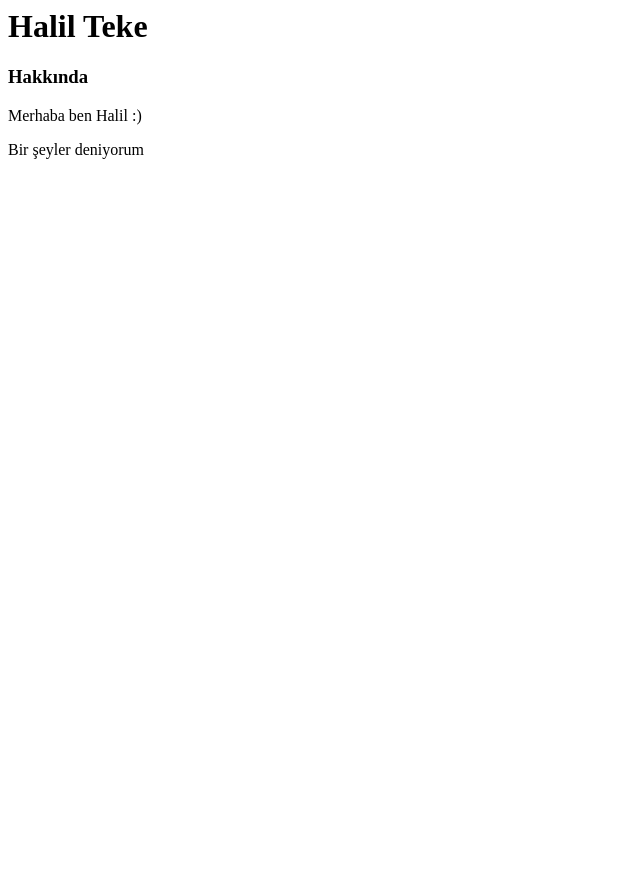
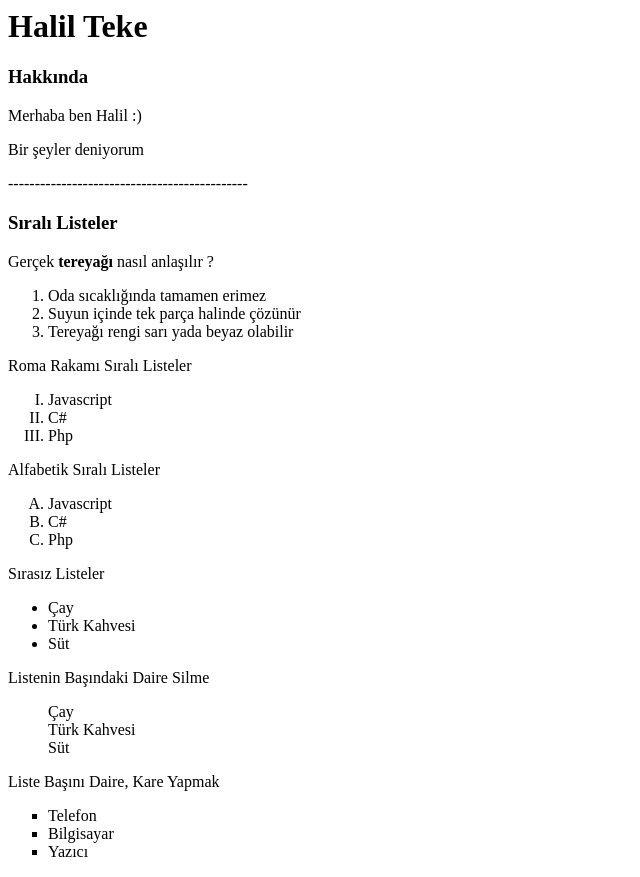
Before and after one commit to hlltk/kodluyoruzilkrepo, a plain HTML site: page index.html in a window 1280 px wide. Shown: the whole page, without its empty margins (0-640 px from the left). Before the commit the page ends 800 px from the top, so only its background shows below. Drawn offline with Linux system fonts and the light colour scheme.

Commit message:
Ödev kapsamında alıştırmalar ve ders notu

```diff
--- a/index.html
+++ b/index.html
@@ -1,4 +1,48 @@
+<!-- İlk Websitemizi Hazırlıyoruz Ödevi  -->
 <h1>Halil Teke</h1>
 <h3>Hakkında</h3>
 <p>Merhaba ben Halil :)</p>
 <p>Bir şeyler deniyorum</p>
+<p>---------------------------------------------</p>
+<!-- Sıralı Listeler -->
+<h3>Sıralı Listeler</h3>
+<p> Gerçek <b>tereyağı</b> nasıl anlaşılır ?</p>
+<ol>
+    <li>Oda sıcaklığında tamamen erimez</li>
+    <li>Suyun içinde tek parça halinde çözünür</li>
+    <li>Tereyağı rengi sarı yada beyaz olabilir</li>
+</ol>
+<!-- Roma Rakamı ve Alfabetik Sıralı Listeler -->
+<p>Roma Rakamı Sıralı Listeler</p>
+<ol type="I">
+    <li>Javascript</li>
+    <li>C#</li>
+    <li>Php</li>
+  </ol>
+  <p>Alfabetik Sıralı Listeler</p>
+  <ol type="A">
+    <li>Javascript</li>
+    <li>C#</li>
+    <li>Php</li>
+  </ol>
+  <!-- Sırasız Listeler -->
+  <p>Sırasız Listeler</p>
+  <ul>
+    <li>Çay</li>
+    <li>Türk Kahvesi</li>
+    <li>Süt</li>
+  </ul>
+  <!-- Listenin Başındaki Daire Silme -->
+  <p>Listenin Başındaki Daire Silme</p>
+  <ul style="list-style-type:none">
+    <li>Çay</li>
+    <li>Türk Kahvesi</li>
+    <li>Süt</li>
+  </ul>
+  <!-- Liste Başını Daire, Kare Yapmak -->
+  <p>Liste Başını Daire, Kare Yapmak</p>
+  <ul style="list-style-type:square">
+    <li>Telefon</li>
+    <li>Bilgisayar</li>
+    <li>Yazıcı</li>
+  </ul>
```
